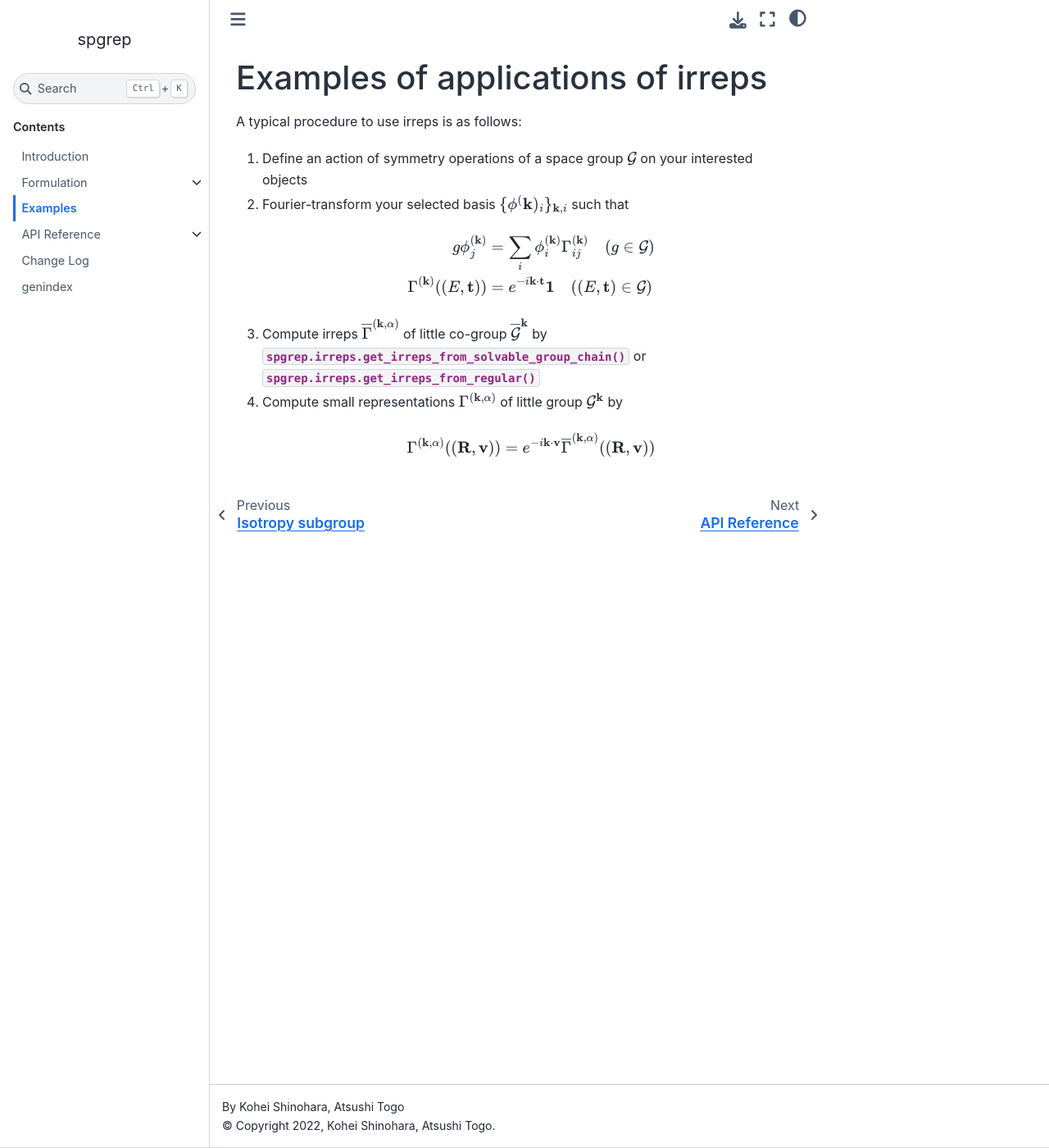
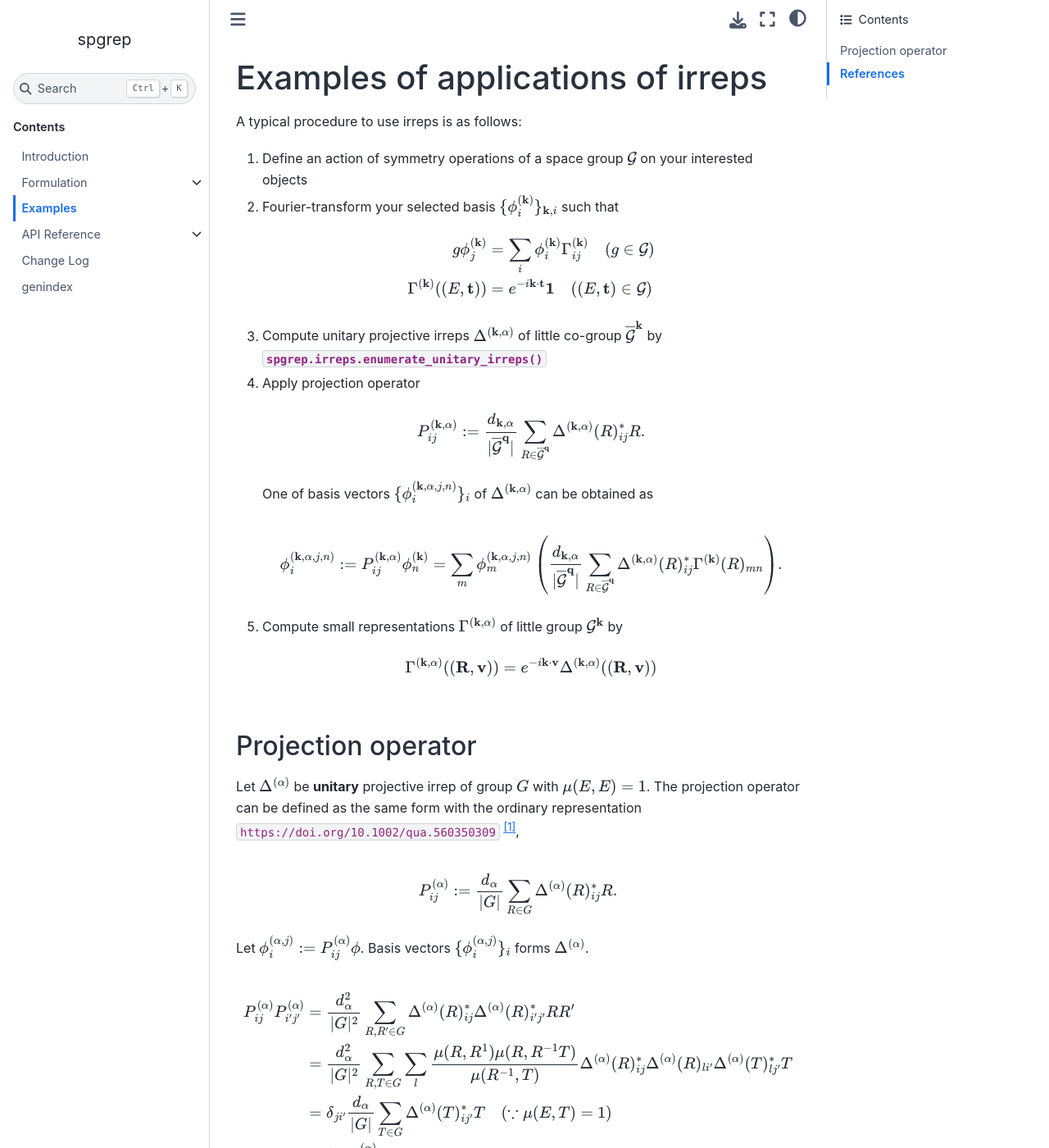
Before and after one commit to spglib/spgrep, a Sphinx documentation site: the page built from docs/examples.md, in a window 1280 px wide and 1400 px high. Shown: the whole window at 82% size. Built offline with Sphinx 7.4.7 and the Sphinx Book theme 1.1.4, drawn with Linux system fonts in a browser that asks for light colours; cross-references to code outside the pages are shown as plain code; some of the changed text lies outside the part shown.

Commit message:
Add projection operator

````diff
--- a/docs/examples.md
+++ b/docs/examples.md
@@ -3,16 +3,89 @@
 A typical procedure to use irreps is as follows:
 
 1. Define an action of symmetry operations of a space group {math}`\mathcal{G}` on your interested objects
-2. Fourier-transform your selected basis {math}`\{ \phi^(\mathbf{k})_{i} \}_{\mathbf{k}, i}` such that
+2. Fourier-transform your selected basis {math}`\{ \phi^{(\mathbf{k})}_{i} \}_{\mathbf{k}, i}` such that
     ```{math}
         g \phi^{(\mathbf{k})}_{j} &= \sum_{i} \phi^{(\mathbf{k})}_{i} \Gamma^{(\mathbf{k})}_{ij}
         \quad (g \in \mathcal{G}) \\
         \Gamma^{(\mathbf{k})}((E, \mathbf{t})) &= e^{ -i\mathbf{k}\cdot\mathbf{t} } \mathbf{1}
         \quad ( (E, \mathbf{t}) \in \mathcal{G}) \\
     ```
-3. Compute irreps {math}`\overline{\Gamma}^{ (\mathbf{k}, \alpha) }` of little co-group {math}`\overline{\mathcal{G}}^{\mathbf{k}}` by {func}`spgrep.irreps.get_irreps_from_solvable_group_chain` or {func}`spgrep.irreps.get_irreps_from_regular`
-4. Compute small representations {math}`\Gamma^{ (\mathbf{k}, \alpha) }` of little group {math}`\mathcal{G}^{\mathbf{k}}` by
+3. Compute unitary projective irreps {math}`\Delta^{ (\mathbf{k}, \alpha) }` of little co-group {math}`\overline{\mathcal{G}}^{\mathbf{k}}` by {func}`spgrep.irreps.enumerate_unitary_irreps`
+4. Apply projection operator
+    ```{math}
+        P^{(\mathbf{k}, \alpha)}_{ij}
+            := \frac{ d_{\mathbf{k}, \alpha} }{|\overline{\mathcal{G}}^{\mathbf{q}}|} \sum_{ R \in \overline{\mathcal{G}}^{\mathbf{q}} } \Delta^{ (\mathbf{k}, \alpha) }(R)_{ij}^{\ast} R.
+    ```
+
+    One of basis vectors {math}`\{ \phi^{(\mathbf{k},\alpha,j,n)}_{i} \}_{i}` of {math}`\Delta^{ (\mathbf{k}, \alpha) }` can be obtained as
+    ```{math}
+        \phi^{(\mathbf{k},\alpha,j,n)}_{i}
+            := P^{(\mathbf{k}, \alpha)}_{ij} \phi^{(\mathbf{k})}_{n}
+            = \sum_{m}
+                \phi^{ (\mathbf{k},\alpha,j,n) }_{m}
+                \left(
+                    \frac{ d_{\mathbf{k}, \alpha} }{|\overline{\mathcal{G}}^{\mathbf{q}}|}
+                    \sum_{ R \in \overline{\mathcal{G}}^{\mathbf{q}} }
+                        \Delta^{ (\mathbf{k}, \alpha) }(R)_{ij}^{\ast}  \Gamma^{(\mathbf{k})}(R)_{mn}
+                \right).
+    ```
+
+5. Compute small representations {math}`\Gamma^{ (\mathbf{k}, \alpha) }` of little group {math}`\mathcal{G}^{\mathbf{k}}` by
     ```{math}
         \Gamma^{ (\mathbf{k}, \alpha) }( (\mathbf{R}, \mathbf{v}) )
-            = e^{ -i\mathbf{k}\cdot\mathbf{v} } \overline{\Gamma}^{ (\mathbf{k}, \alpha) } ( (\mathbf{R}, \mathbf{v}) )
+            = e^{ -i\mathbf{k}\cdot\mathbf{v} } \Delta^{ (\mathbf{k}, \alpha) } ( (\mathbf{R}, \mathbf{v}) )
     ```
+
+## Projection operator
+
+Let {math}`\Delta^{(\alpha)}` be **unitary** projective irrep of group {math}`G` with {math}`\mu(E, E)=1`.
+The projection operator can be defined as the same form with the ordinary representation {cite}`https://doi.org/10.1002/qua.560350309` [^proj_derivation],
+```{math}
+    P^{(\alpha)}_{ij}
+        := \frac{ d_{\alpha} }{|G|} \sum_{ R \in G } \Delta^{ (\alpha) }(R)_{ij}^{\ast} R.
+```
+Let {math}`\phi^{(\alpha,j)}_{i} := P^{(\alpha)}_{ij} \phi`.
+Basis vectors {math}`\{ \phi^{(\alpha,j)}_{i} \}_{i}` forms {math}`\Delta^{ (\alpha) }`.
+
+```{math}
+    P^{(\alpha)}_{ij} P^{(\alpha)}_{i'j'}
+        &= \frac{ d_{\alpha}^{2} }{|G|^{2}}
+           \sum_{ R, R' \in G } \Delta^{ (\alpha) }(R)_{ij}^{\ast} \Delta^{ (\alpha) }(R)_{i'j'}^{\ast} RR' \\
+        &= \frac{ d_{\alpha}^{2} }{|G|^{2}}
+           \sum_{ R, T \in G } \sum_{l}
+                \frac{ \mu(R, R^{1})\mu(R, R^{-1}T) }{ \mu(R^{-1}, T) }
+                \Delta^{ (\alpha) }(R)_{ij}^{\ast} \Delta^{ (\alpha) }(R)_{li'} \Delta^{ (\alpha) }(T)_{lj'}^{\ast} T \\
+        &= \delta_{ji'} \frac{ d_{\alpha} }{|G|}
+           \sum_{ T \in G } \Delta^{ (\alpha) }(T)_{ij'}^{\ast} T
+           \quad (\because \mu(E, T) = 1) \\
+        &= \delta_{ji'} P^{(\alpha)}_{ij'} \\
+    P^{(\alpha) \dagger}_{ij}
+        &= P^{(\alpha)}_{ji} \\
+```
+
+Basis vectors {math}`\{ \phi^{(\alpha,j)}_{i} \}_{i}` are mutually orthogonal:
+```{math}
+    ( \phi^{(\alpha,j)}_{i}, \phi^{(\alpha,j)}_{i'} )
+        &= (P^{(\alpha)}_{ij}\phi, P^{(\alpha)}_{i'j}\phi) \\
+        &= (\phi, P^{(\alpha)}_{ji}P^{(\alpha)}_{i'j}\phi) \\
+        &= \delta_{ii'}(\phi, P^{(\alpha)}_{jj}\phi) \\
+        &= \delta_{ii'}(\phi, \phi^{(\alpha, j)}_{j}) \\
+```
+
+[^proj_derivation]: {math}`\{ \phi^{ (\alpha,j,n) }_{i} \}_{i=1}^{d_{\alpha}}` forms basis for {math}`\Delta^{ (\alpha) }` if {math}`\phi^{ (\alpha,j,n) }_{i} \neq 0`.
+    The derivation is as follows:
+    ```{math}
+        S \phi^{ (\alpha,j,n) }_{i}
+            &= \frac{ d_{\alpha} }{|G|} \sum_{ R \in G } \Delta^{ (\alpha) }(R)_{ij}^{\ast} R \phi \\
+            &= \frac{ d_{\alpha} }{|G|} \sum_{ T \in G } \Delta^{ (\alpha) }(S^{-1}T)_{ij}^{\ast} T \phi \\
+            &= \frac{ d_{\alpha} }{|G|} \sum_{ T \in G } \sum_{l} \frac{\mu(T^{-1}, S) \mu(T, T^{-1})}{\mu(S^{-1}T, T^{-1}S)} \Delta^{ (\alpha) }(S)_{li} \Delta^{ (\alpha) }(T)_{lj}^{\ast} T \phi \\
+            &= \sum_{l} \phi^{ (\alpha,j,n) }_{l} \Delta^{ (\alpha) }(S)_{li}.
+    ```
+    Here we assume the factor system is chosen as {math}`\mu(E, E) = 1`.
+    Then, we use {math}`\mu(S, S^{-1}) = \mu(S^{-1}, S)`.
+
+## References
+
+```{bibliography}
+:filter: docname in docnames
+```
--- a/docs/references.bib
+++ b/docs/references.bib
@@ -202,3 +202,14 @@
   url = {https://doi.org/10.1107/S0108767311007008},
   keywords = {asymmetric unit, direct space, space groups},
 }
+@article{https://doi.org/10.1002/qua.560350309,
+  author = {Altmann, S. L.},
+  title = {Projection operators and Clebsch–Gordan coefficients for projective representations},
+  journal = {International Journal of Quantum Chemistry},
+  volume = {35},
+  number = {3},
+  pages = {441-456},
+  doi = {https://doi.org/10.1002/qua.560350309},
+  url = {https://onlinelibrary.wiley.com/doi/abs/10.1002/qua.560350309},
+  year = {1989}
+}
````
Also changed, not shown: docs/api_representation.md (+4 -0 lines), docs/spacegroup_irreps.md (+2 -2 lines), 3 other files.
